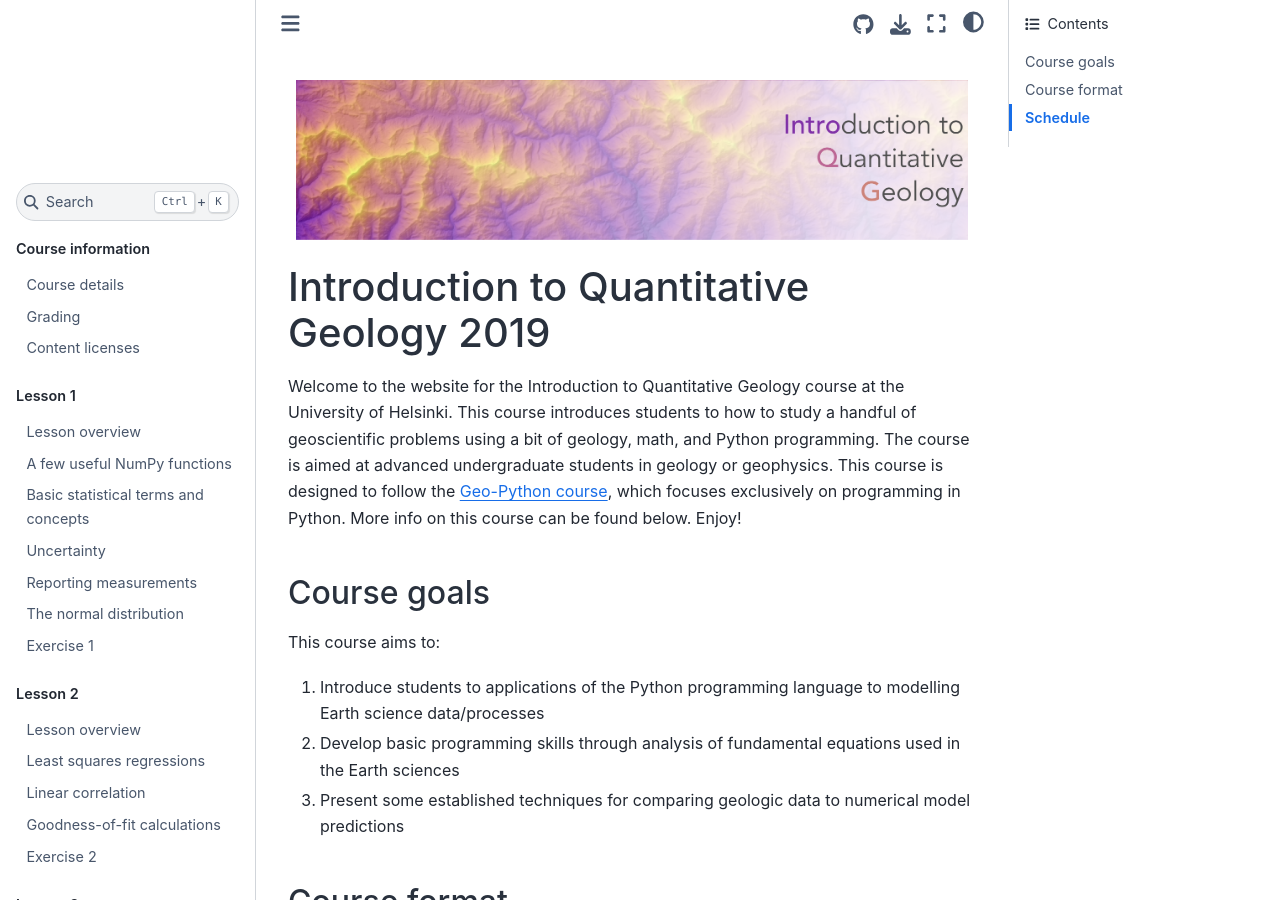
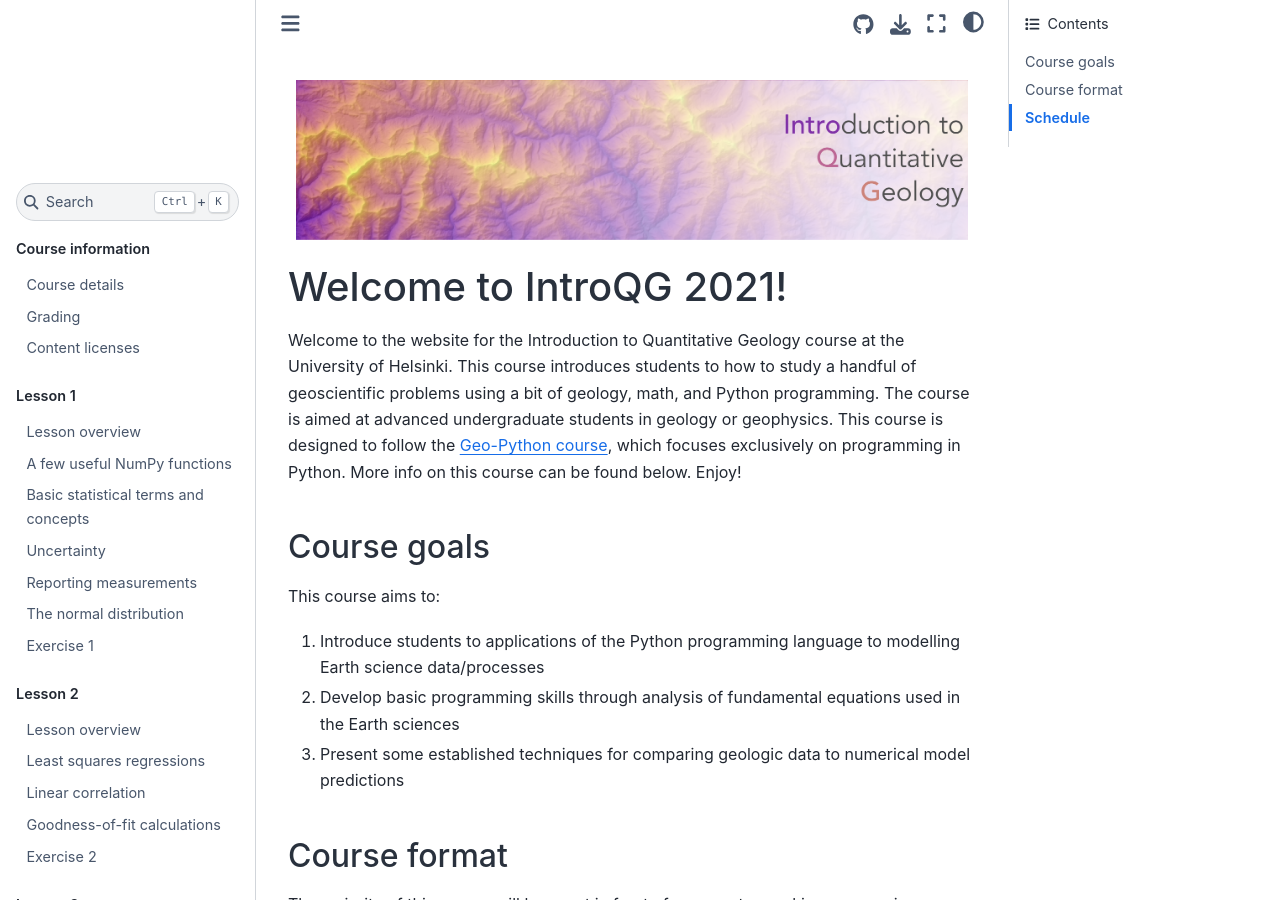
Before and after one commit to IntroQG/site, a Sphinx documentation site: the page built from source/index.rst, in a window 1280 px wide and 900 px high. Built offline with Sphinx 7.4.7 and the Sphinx Book theme 1.1.4, drawn with Linux system fonts in a browser that asks for light colours.

Commit message:
Update landing text

```diff
--- a/source/index.rst
+++ b/source/index.rst
@@ -3,8 +3,8 @@
 
 .. figure:: img/banner/introqg-landing-page.png
 
-Introduction to Quantitative Geology 2019
-=========================================
+Welcome to IntroQG 2021!
+========================
 
 Welcome to the website for the Introduction to Quantitative Geology course at the University of Helsinki.
 This course introduces students to how to study a handful of geoscientific problems using a bit of geology, math, and Python programming.
```
